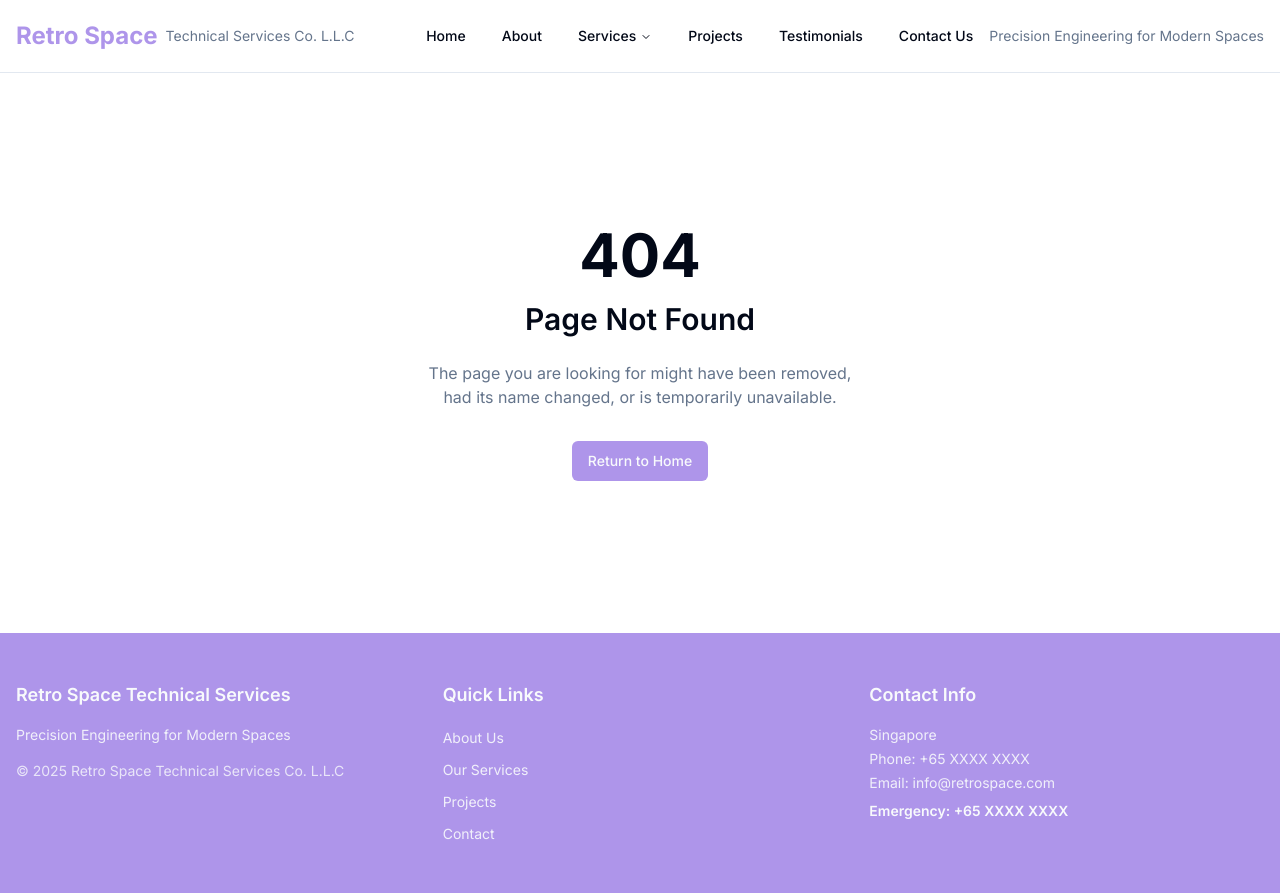
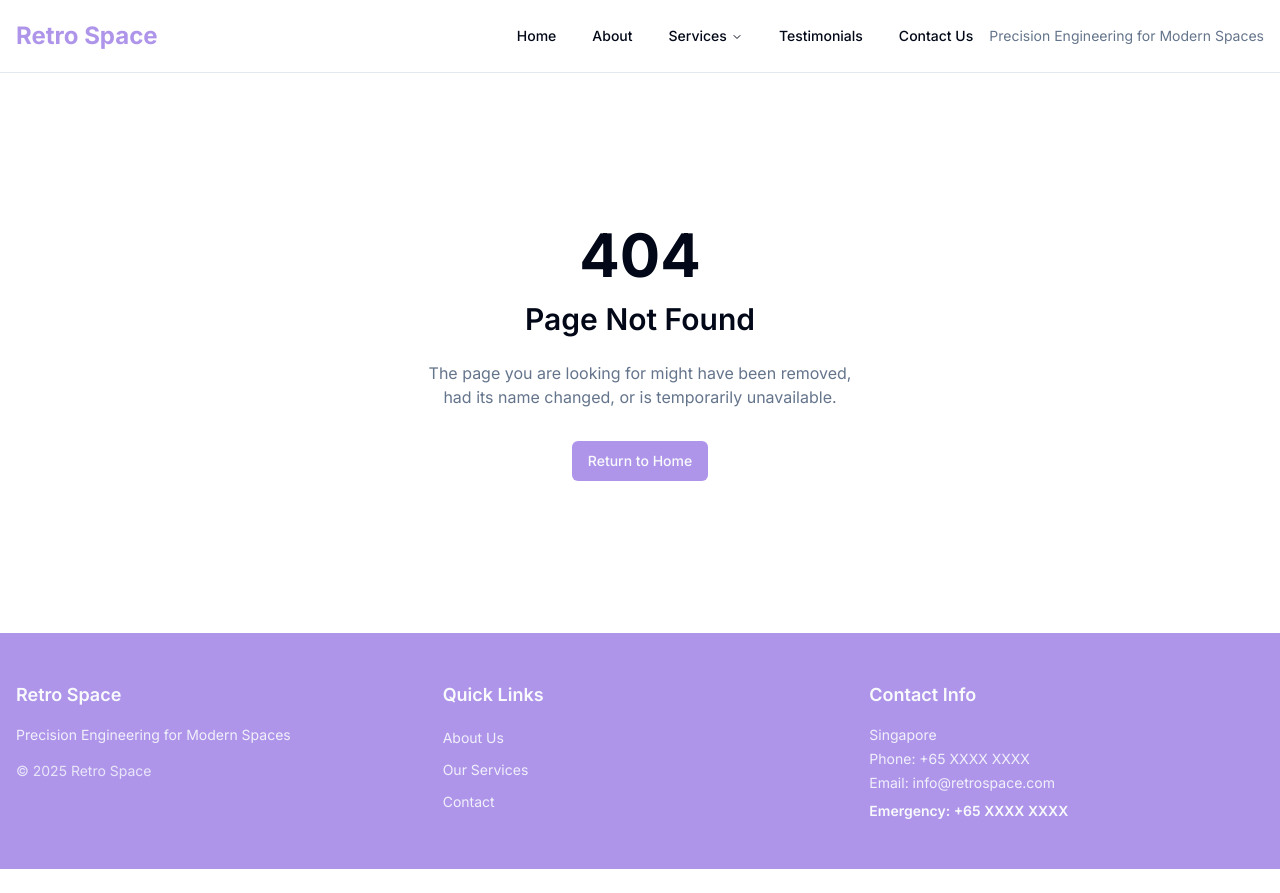
Before and after one commit to saheerk-12/retro-space-site-builder, a React (Vite) app: page /about in a window 1280 px wide. After the commit the page ends 869 px from the top, so only its background shows below. Built offline with nearby package versions, Linux system fonts and the light colour scheme.

Commit message:
Remove company name and project page
Remove the company name from the header and remove the projects page.

```diff
--- a/src/App.tsx
+++ b/src/App.tsx
@@ -22,7 +22,6 @@ const App = () => (
           <Route path="/services/electromechanical" element={<NotFound />} />
           <Route path="/services/plumbing" element={<NotFound />} />
           <Route path="/services/building" element={<NotFound />} />
-          <Route path="/projects" element={<NotFound />} />
           <Route path="/testimonials" element={<NotFound />} />
           <Route path="/contact" element={<NotFound />} />
           {/* ADD ALL CUSTOM ROUTES ABOVE THE CATCH-ALL "*" ROUTE */}
--- a/src/components/Layout.tsx
+++ b/src/components/Layout.tsx
@@ -15,7 +15,6 @@ const Layout = ({ children }: LayoutProps) => {
           <div className="flex items-center mb-4 md:mb-0">
             <Link to="/" className="flex items-center">
               <span className="text-2xl font-bold text-primary">Retro Space</span>
-              <span className="text-sm ml-2 text-muted-foreground">Technical Services Co. L.L.C</span>
             </Link>
           </div>
           <p className="text-sm text-muted-foreground mb-4 md:mb-0 md:hidden">Precision Engineering for Modern Spaces</p>
@@ -72,11 +71,6 @@ const Layout = ({ children }: LayoutProps) => {
                   </NavigationMenuContent>
                 </NavigationMenuItem>
                 <NavigationMenuItem>
-                  <Link to="/projects" className={cn(navigationMenuTriggerStyle())}>
-                    Projects
-                  </Link>
-                </NavigationMenuItem>
-                <NavigationMenuItem>
                   <Link to="/testimonials" className={cn(navigationMenuTriggerStyle())}>
                     Testimonials
                   </Link>
@@ -99,16 +93,15 @@ const Layout = ({ children }: LayoutProps) => {
         <div className="container mx-auto px-4">
           <div className="grid grid-cols-1 md:grid-cols-3 gap-8">
             <div>
-              <h3 className="text-lg font-semibold mb-4">Retro Space Technical Services</h3>
+              <h3 className="text-lg font-semibold mb-4">Retro Space</h3>
               <p className="text-sm opacity-90">Precision Engineering for Modern Spaces</p>
-              <p className="mt-4 text-sm opacity-80">© {new Date().getFullYear()} Retro Space Technical Services Co. L.L.C</p>
+              <p className="mt-4 text-sm opacity-80">© {new Date().getFullYear()} Retro Space</p>
             </div>
             <div>
               <h3 className="text-lg font-semibold mb-4">Quick Links</h3>
               <ul className="space-y-2">
                 <li><Link to="/about" className="text-sm opacity-90 hover:opacity-100">About Us</Link></li>
                 <li><Link to="/services" className="text-sm opacity-90 hover:opacity-100">Our Services</Link></li>
-                <li><Link to="/projects" className="text-sm opacity-90 hover:opacity-100">Projects</Link></li>
                 <li><Link to="/contact" className="text-sm opacity-90 hover:opacity-100">Contact</Link></li>
               </ul>
             </div>
```
